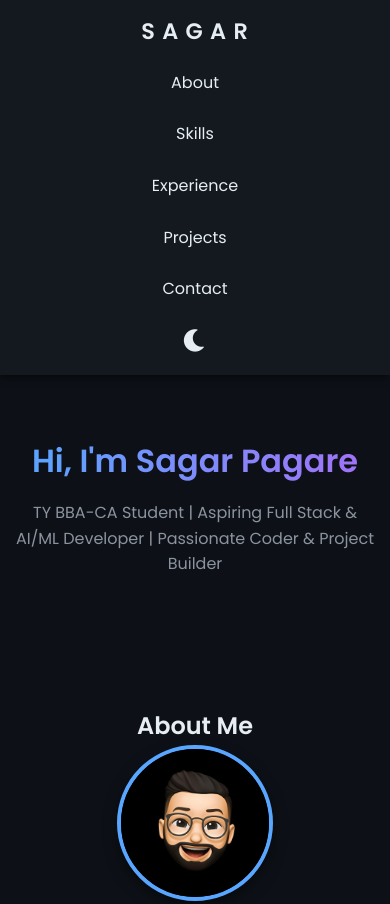
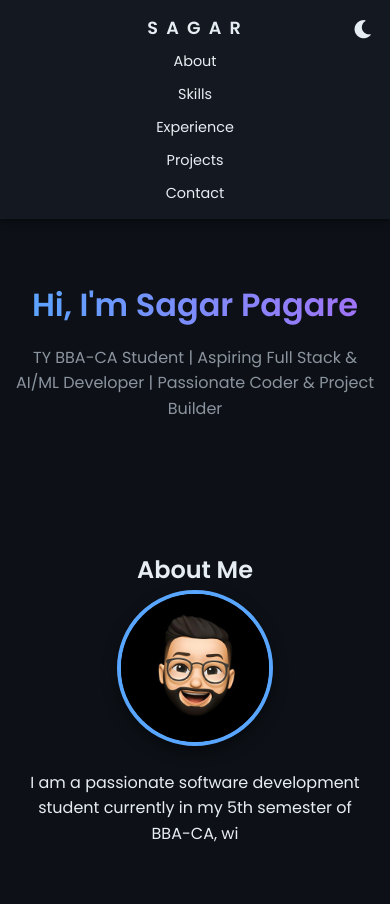
Before and after one commit to Sagar-Webguru/here.sagarpagare, a plain HTML site: page index.html in a window 390 px wide. Shown: the top 904 px of the page. Drawn offline with Linux system fonts and the light colour scheme.

Commit message:
Updated feature or fixed bug

```diff
--- a/style.css
+++ b/style.css
@@ -13,42 +13,42 @@ body {
   transition: background 0.4s ease, color 0.4s ease;
   overflow-x: hidden;
 }
-
 /* === HEADER === */
 header {
   display: flex;
-  flex-direction: column;
   align-items: center;
-  padding: 16px 20px;
-  background: rgba(22, 27, 34, 0.9);
+  justify-content: space-between;
+  padding: 14px 20px;
+  background: rgba(22, 27, 34, 0.95);
   backdrop-filter: blur(8px);
   position: sticky;
   top: 0;
   z-index: 1000;
-  gap: 12px;
   box-shadow: 0 2px 8px rgba(0,0,0,0.6);
 }
 
+/* site title */
 header h1 {
-  font-size: clamp(1.4rem, 2vw, 1.8rem);
+  font-size: 1.2rem;
   font-weight: 700;
-  letter-spacing: 1px;
+  letter-spacing: 2px;
 }
 
+/* nav menu */
 header nav {
   display: flex;
-  flex-direction: column;
-  gap: 12px;
-  width: 100%;
-  text-align: center;
+  flex-wrap: wrap;
+  justify-content: center;
+  align-items: center;
+  gap: 14px;
 }
 
 header nav a {
   color: #e6edf3;
   text-decoration: none;
   font-weight: 500;
+  font-size: 0.9rem;
   transition: color 0.3s ease, transform 0.2s ease;
-  padding: 8px 10px;
 }
 
 header nav a:hover {
@@ -56,11 +56,11 @@ header nav a:hover {
   transform: translateY(-2px);
 }
 
-/* === MODE TOGGLE === */
+/* dark mode toggle */
 #mode-toggle {
   border: none;
   background: transparent;
-  font-size: 1.6rem;
+  font-size: 1.3rem;
   cursor: pointer;
   color: #e6edf3;
   transition: transform 0.3s;
@@ -69,6 +69,33 @@ header nav a:hover {
 #mode-toggle:hover {
   transform: rotate(25deg);
 }
+
+/* --- RESPONSIVE FIXES --- */
+@media (max-width: 768px) {
+  header {
+    flex-direction: column;
+    align-items: center;
+    gap: 8px;
+    padding: 10px 12px;
+  }
+
+  header nav {
+    flex-wrap: wrap;
+    justify-content: center;
+    gap: 10px;
+  }
+
+  header h1 {
+    font-size: 1.1rem;
+  }
+
+  #mode-toggle {
+    position: absolute;
+    top: 14px;
+    right: 16px;
+  }
+}
+
 
 /* === HERO SECTION === */
 .hero {
```
